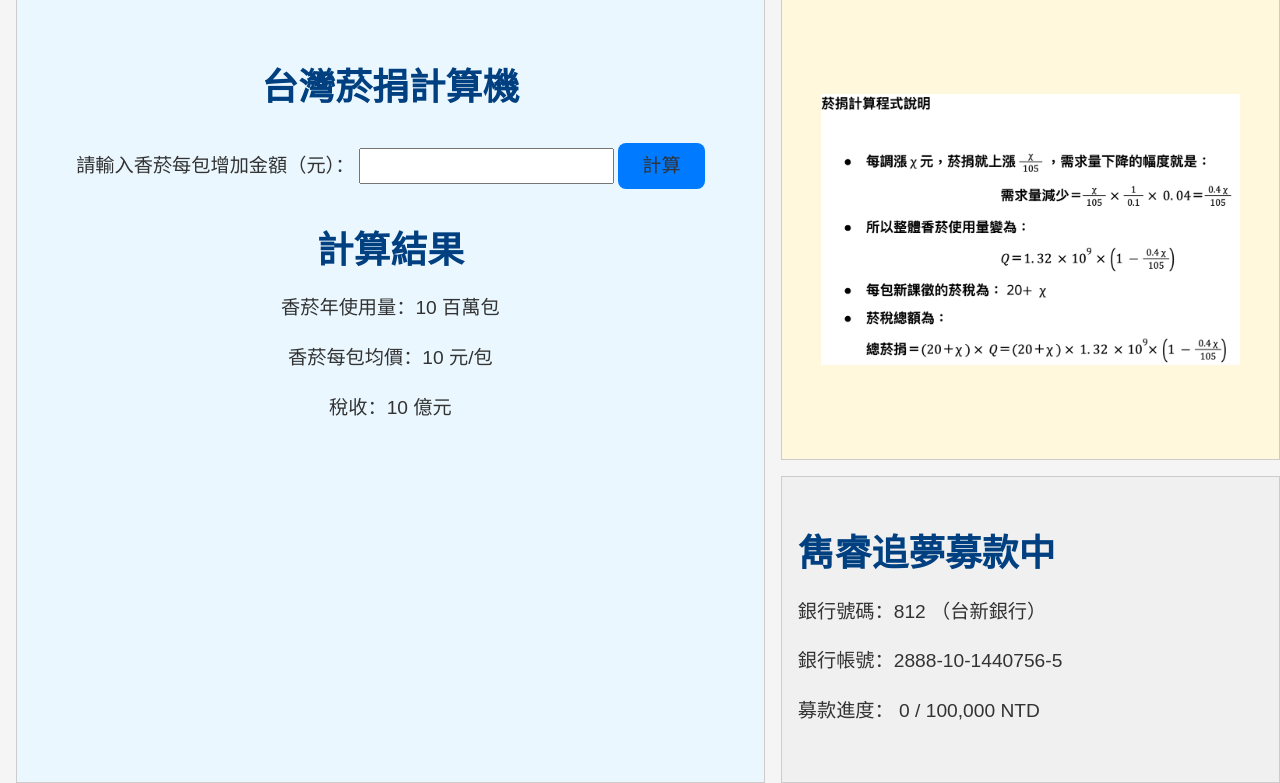
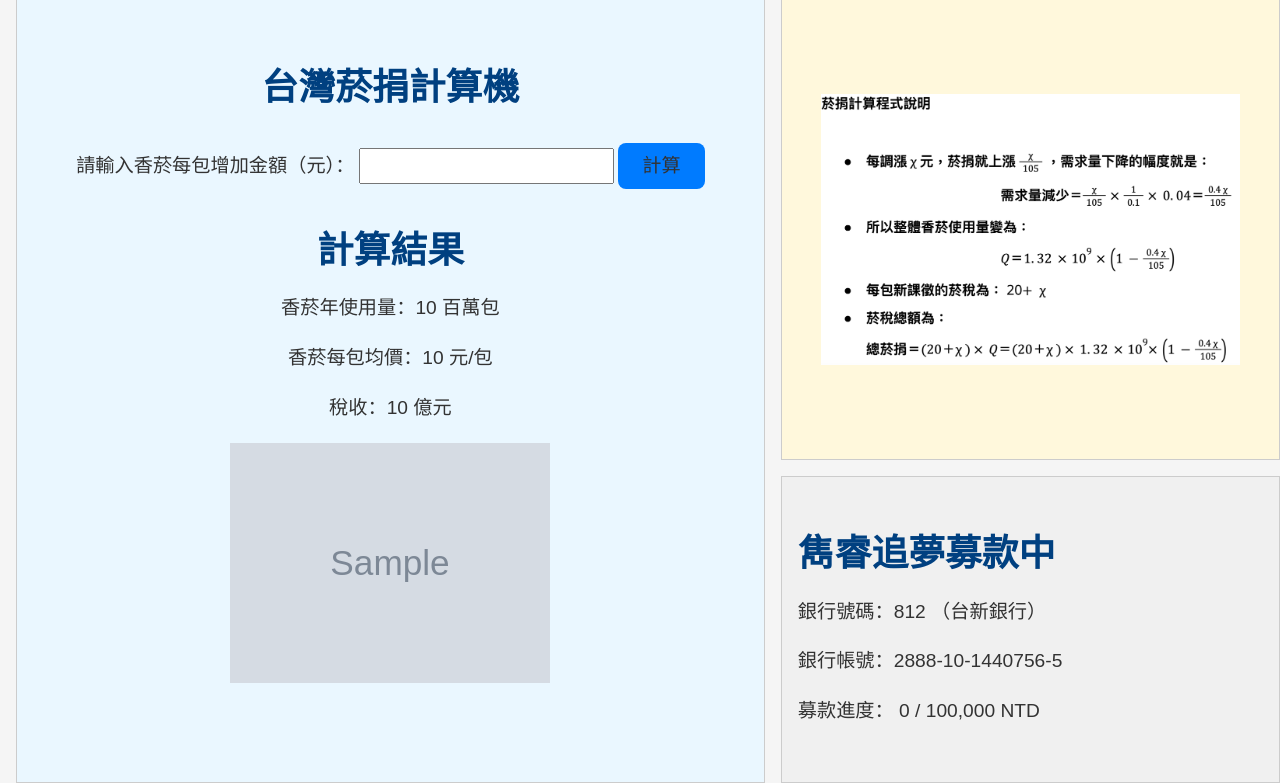
Before and after one commit to SuperLin1998/tabaco_tax_calculator, a Flask app: template templates/index.html in a window 1280 px wide. Shown: the part 17-800 px from the top of the page. Run offline with Flask 3, Linux system fonts and the light colour scheme; the template is opened without the code that fills it: most values are stand-ins (such as "Sample title", 1, 10 or a date in 2020); grey boxes marked "Sample" are stand-in pictures.

Commit message:
Update index.html
update html code.

```diff
--- a/templates/index.html
+++ b/templates/index.html
@@ -25,9 +25,15 @@
                         <p>香菸年使用量：{{ result.quantity }} 百萬包</p>
                         <p>香菸每包均價：{{ result.price }} 元/包</p>
                         <p>稅收：{{ result.tax }} 億元</p>
+
+                    <!-- 顯示隨機圖片 -->
+                        <div id="imageContainer" class="random-image-block">
+                            <img id="randomImage" src="{{ result.image_url }}" alt="隨機圖片">
+                        </div>
                     </div>
                 {% endif %}
             {% endif %}
+
         </div>
 
         <!-- 區塊二：公式 -->
```
